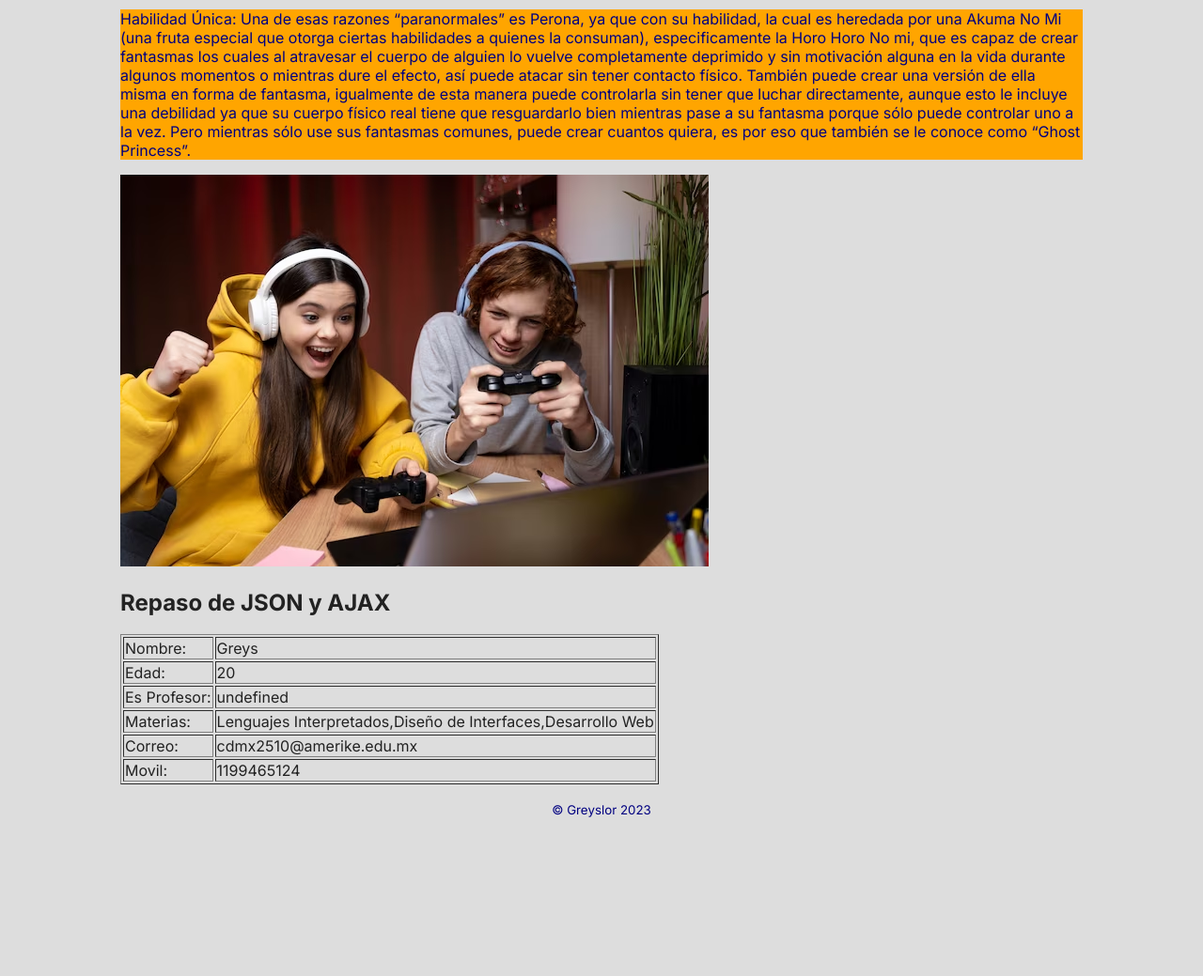
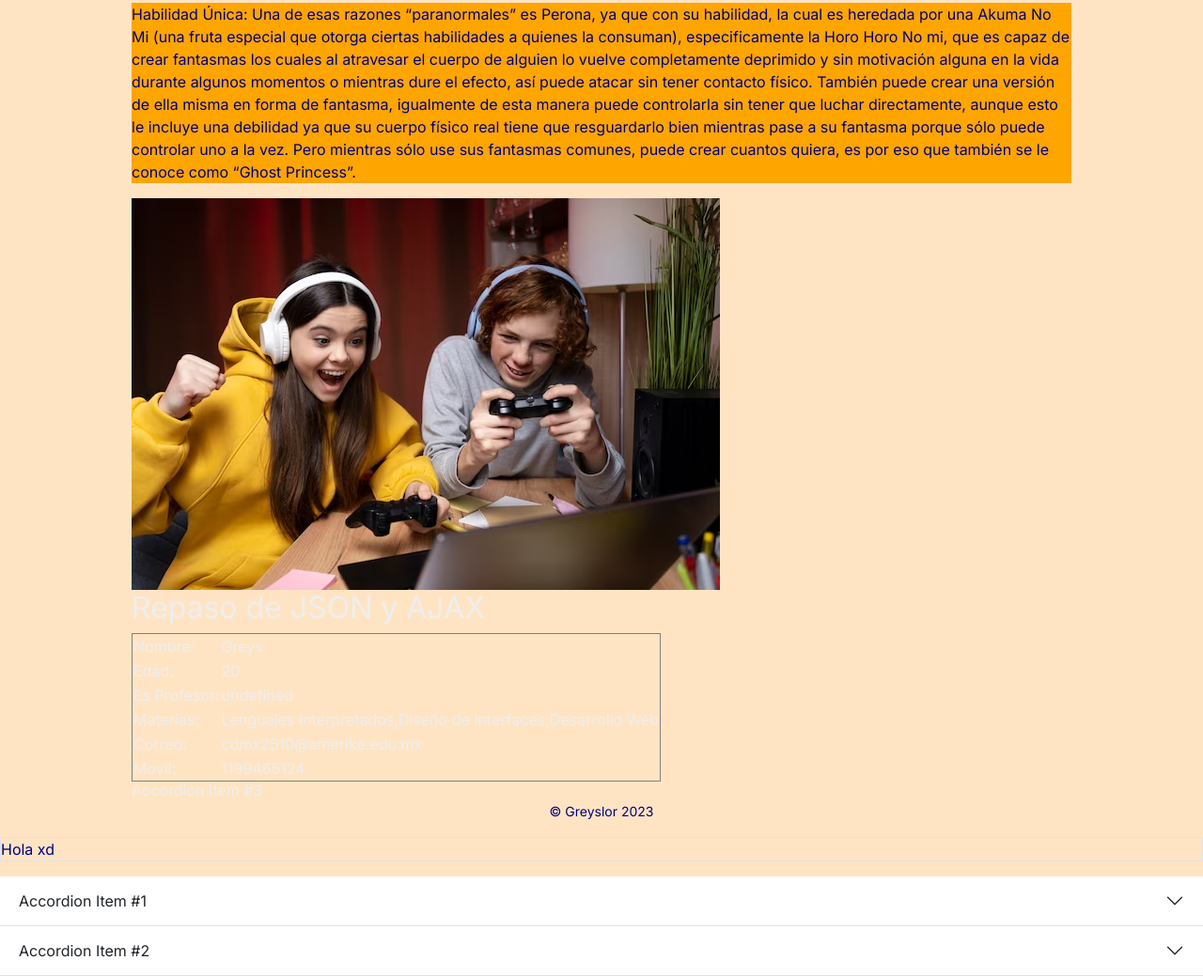
Before and after one commit to Greyslor/ArticuloInvestigacion, a plain HTML site: page FundamentosWeb/index.html in a window 1280 px wide. Shown: the part 458-1497 px from the top of the page at 94% size. Before the commit the page ends 1345 px from the top, so only its background shows below. Drawn offline with nearby package versions, Linux system fonts and the light colour scheme; no server answers.

Commit message:
Boostrap

```diff
--- a/FundamentosWeb/css/style.css
+++ b/FundamentosWeb/css/style.css
@@ -14,6 +14,11 @@ body {
 
 img {
   max-width: 100%;
+}
+
+body {
+  background-color: bisque;
+  color: #eee;
 }
 
 p {
--- a/FundamentosWeb/index.html
+++ b/FundamentosWeb/index.html
@@ -5,6 +5,7 @@
     <meta name="viewport" content="width=device-width, initial-scale=1.0" />
     <title>Personaje de One Piece: Perona</title>
     <link rel="icon" href="img/control.png" />
+    <link href="https://cdn.jsdelivr.net/npm/bootstrap@5.3.2/dist/css/bootstrap.min.css" rel="stylesheet" integrity="sha384-T3c6CoIi6uLrA9TneNEoa7RxnatzjcDSCmG1MXxSR1GAsXEV/Dwwykc2MPK8M2HN" crossorigin="anonymous">
     <link rel="preconnect" href="https://fonts.googleapis.com" />
     <link rel="preconnect" href="https://fonts.gstatic.com" crossorigin />
     <link
@@ -66,11 +67,45 @@
       <article id="info"></article>
       <article id="github"></article>
     </main>
+    <main class="container">     <div class="accordion-item">
+      <h2 class="accordion-header">
+        <button class="accordion-button collapsed" type="button" data-bs-toggle="collapse" data-bs-target="#flush-collapseThree" aria-expanded="false" aria-controls="flush-collapseThree">
+          Accordion Item #3
+        </button>
+      </h2>
+      <div id="flush-collapseThree" class="accordion-collapse collapse" data-bs-parent="#accordionFlushExample">
+        <div class="accordion-body">Placeholder content for this accordion, which is intended to demonstrate the <code>.accordion-flush</code> class. This is the third item's accordion body. Nothing more exciting happening here in terms of content, but just filling up the space to make it look, at least at first glance, a bit more representative of how this would look in a real-world application.</div>
+      </div>
+    </div>
+  </div></main>
     <footer>
       <p class="text-center">
         <small>&copy; Greyslor 2023</small>
       </p>
     </footer>
+    <p class="border">Hola xd</p>
+    <div class="accordion accordion-flush" id="accordionFlushExample">
+      <div class="accordion-item">
+        <h2 class="accordion-header">
+          <button class="accordion-button collapsed" type="button" data-bs-toggle="collapse" data-bs-target="#flush-collapseOne" aria-expanded="false" aria-controls="flush-collapseOne">
+            Accordion Item #1
+          </button>
+        </h2>
+        <div id="flush-collapseOne" class="accordion-collapse collapse" data-bs-parent="#accordionFlushExample">
+          <div class="accordion-body">Placeholder content for this accordion, which is intended to demonstrate the <code>.accordion-flush</code> class. This is the first item's accordion body.</div>
+        </div>
+      </div>
+      <div class="accordion-item">
+        <h2 class="accordion-header">
+          <button class="accordion-button collapsed" type="button" data-bs-toggle="collapse" data-bs-target="#flush-collapseTwo" aria-expanded="false" aria-controls="flush-collapseTwo">
+            Accordion Item #2
+          </button>
+        </h2>
+        <div id="flush-collapseTwo" class="accordion-collapse collapse" data-bs-parent="#accordionFlushExample">
+          <div class="accordion-body">Placeholder content for this accordion, which is intended to demonstrate the <code>.accordion-flush</code> class. This is the second item's accordion body. Let's imagine this being filled with some actual content.</div>
+        </div>
+      </div>
     <script src="js/main.js"></script>
+    <script src="https://cdn.jsdelivr.net/npm/bootstrap@5.3.2/dist/js/bootstrap.bundle.min.js" integrity="sha384-C6RzsynM9kWDrMNeT87bh95OGNyZPhcTNXj1NW7RuBCsyN/o0jlpcV8Qyq46cDfL" crossorigin="anonymous"></script>
   </body>
 </html>
```
